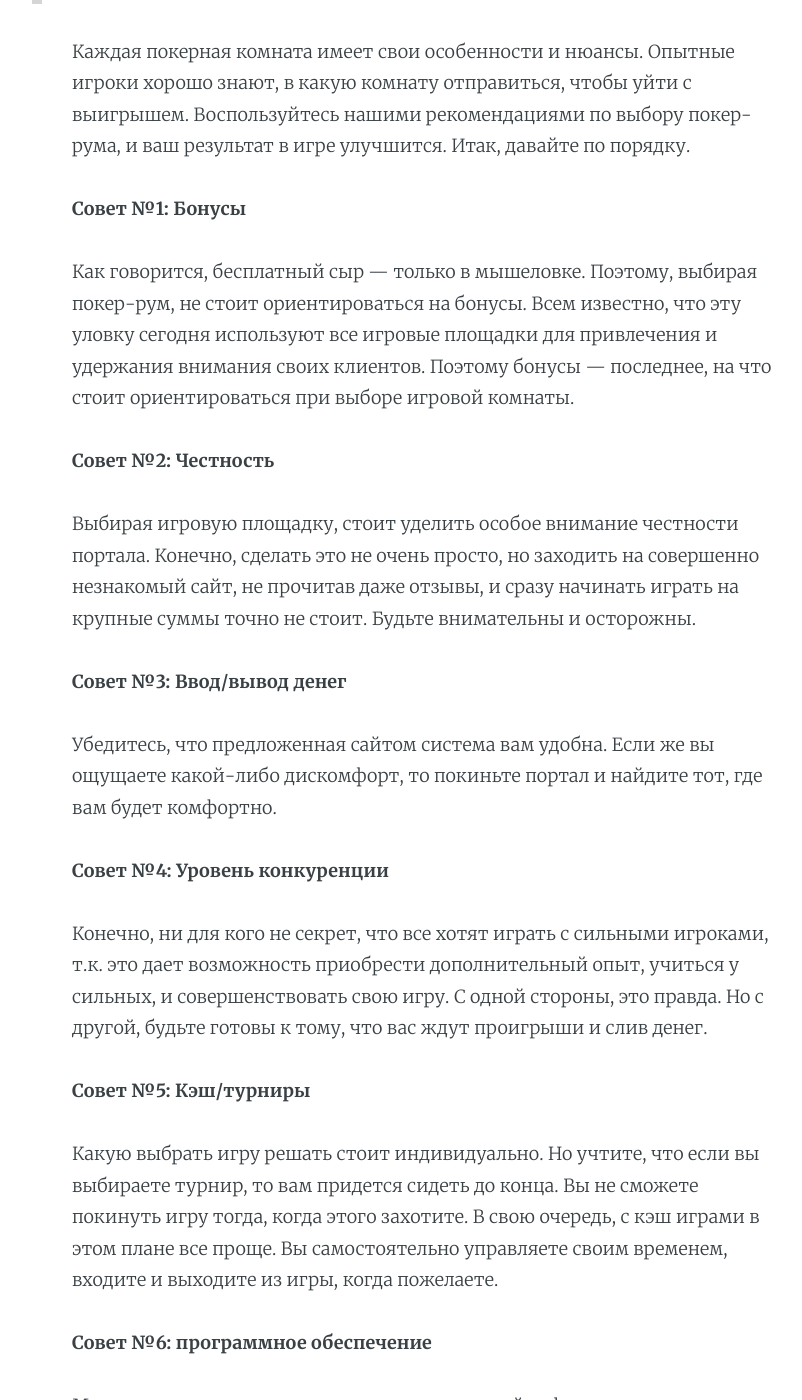
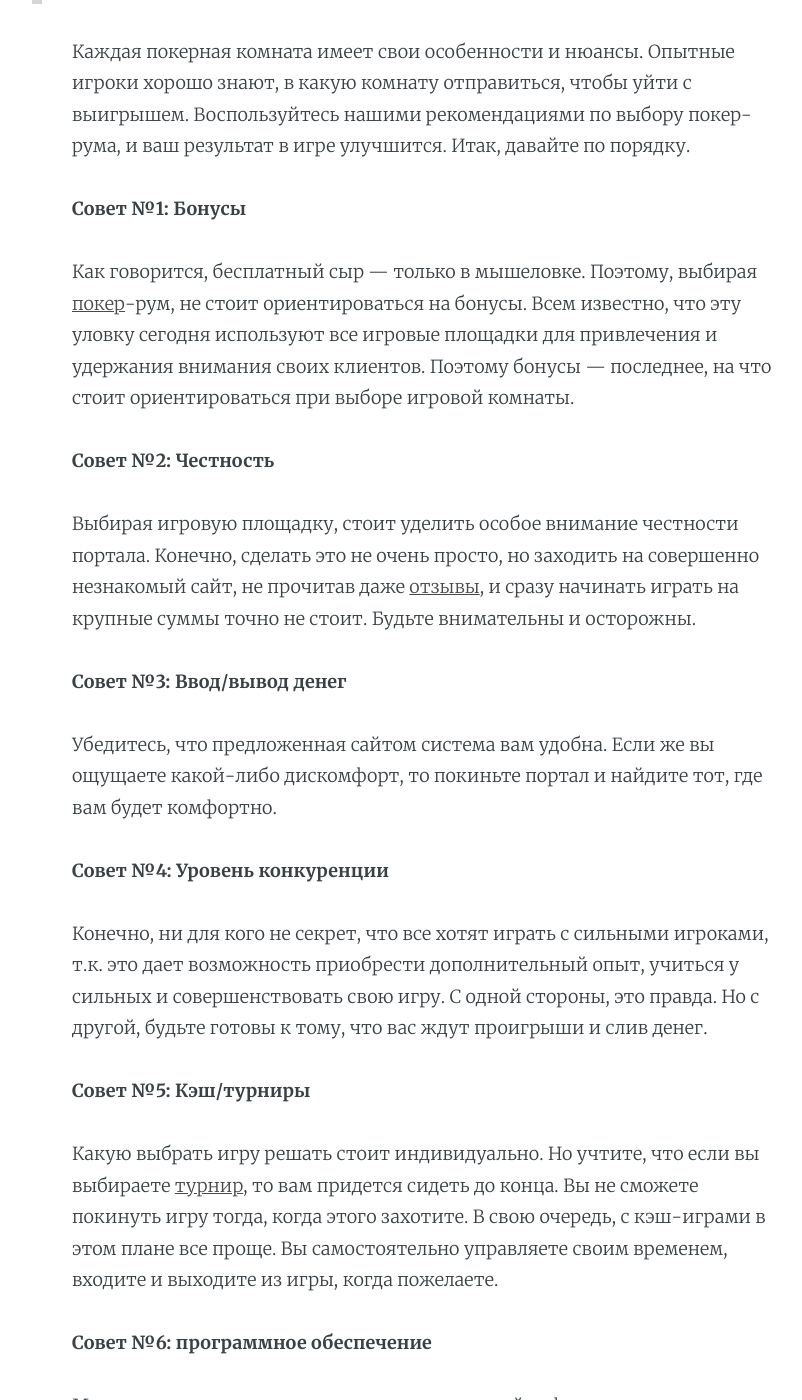
Before and after one commit to calmmoney/calmmoney.github.io, a Jekyll site: the page built from _posts/2019-02-12-poker-room.md, in a window 1280 px wide and 1400 px high, scrolled down 853 px. Shown: the whole window, without its empty margins (213-1015 px from the left). Built offline with Jekyll 4.4.1, drawn with Linux system fonts in a browser that asks for light colours; nearby versions of some CDN libraries; some of the changed lines change nothing that is shown; some of the changed text lies outside the part shown.

Commit message:
Update from Forestry.io Anastasiya Ilina updated _posts/2019-02-12-poker-room.md

```diff
--- a/_posts/2019-02-12-poker-room.md
+++ b/_posts/2019-02-12-poker-room.md
@@ -2,14 +2,14 @@
 layout: post
 cover: false
 navigation: false
-title: Советы по выбору покер рум
+title: Советы по выбору покер-рума
 date: 2019-02-12T17:25:00.000+00:00
 tags: fiction
 subclass: post tag-fiction
 author: Fishka
 
 ---
-### 7 СОВЕТОВ, КАК ВЫБРАТЬ ПОКЕР РУМ
+### 7 СОВЕТОВ, КАК ВЫБРАТЬ ПОКЕР-РУМ
 
 {% include image.html url="/assets/images/vybor_poker_ruma_cover.png" width="100%" description="Как правильно выбрать покер-рум" %}
 
@@ -17,11 +17,11 @@ author: Fishka
 
 **Совет №1: Бонусы**
 
-Как говорится, бесплатный сыр — только в мышеловке. Поэтому, выбирая покер-рум, не стоит ориентироваться на бонусы. Всем известно, что эту уловку сегодня используют все игровые площадки для привлечения и удержания внимания своих клиентов. Поэтому бонусы — последнее, на что стоит ориентироваться при выборе игровой комнаты.
+Как говорится, бесплатный сыр — только в мышеловке. Поэтому, выбирая [покер](https://cafe-inbet.com/game/y-novomatic-american-poker-ii "покер")-рум, не стоит ориентироваться на бонусы. Всем известно, что эту уловку сегодня используют все игровые площадки для привлечения и удержания внимания своих клиентов. Поэтому бонусы — последнее, на что стоит ориентироваться при выборе игровой комнаты.
 
 **Совет №2: Честность**
 
-Выбирая игровую площадку, стоит уделить особое внимание честности портала. Конечно, сделать это не очень просто, но заходить на совершенно незнакомый сайт, не прочитав даже отзывы, и сразу начинать играть на крупные суммы точно не стоит. Будьте внимательны и осторожны.
+Выбирая игровую площадку, стоит уделить особое внимание честности портала. Конечно, сделать это не очень просто, но заходить на совершенно незнакомый сайт, не прочитав даже [отзывы](https://poker.ru/poker-rumy/obzory/ "отзывы"), и сразу начинать играть на крупные суммы точно не стоит. Будьте внимательны и осторожны.
 
 **Совет №3: Ввод/вывод денег**
 
@@ -29,15 +29,15 @@ author: Fishka
 
 **Совет №4: Уровень конкуренции**
 
-Конечно, ни для кого не секрет, что все хотят играть с сильными игроками, т.к. это дает возможность приобрести дополнительный опыт, учиться у сильных, и совершенствовать свою игру. С одной стороны, это правда. Но с другой, будьте готовы к тому, что вас ждут проигрыши и слив денег.
+Конечно, ни для кого не секрет, что все хотят играть с сильными игроками, т.к. это дает возможность приобрести дополнительный опыт, учиться у сильных и совершенствовать свою игру. С одной стороны, это правда. Но с другой, будьте готовы к тому, что вас ждут проигрыши и слив денег.
 
 **Совет №5: Кэш/турниры**
 
-Какую выбрать игру решать стоит индивидуально. Но учтите, что если вы выбираете турнир, то вам придется сидеть до конца. Вы не сможете покинуть игру тогда, когда этого захотите. В свою очередь, с кэш играми в этом плане все проще. Вы самостоятельно управляете своим временем, входите и выходите из игры, когда пожелаете.
+Какую выбрать игру решать стоит индивидуально. Но учтите, что если вы выбираете [турнир](https://cafe-inbet.com/tournaments "турнир"), то вам придется сидеть до конца. Вы не сможете покинуть игру тогда, когда этого захотите. В свою очередь, с кэш-играми в этом плане все проще. Вы самостоятельно управляете своим временем, входите и выходите из игры, когда пожелаете.
 
 **Совет №6: программное обеспечение**
 
-Многие опытные игроки используют различный софт для улучшения своих результатов. К примеру, они пользуются покерными калькуляторами и пр. Если также желаете использовать дополнительные программы, то убедитесь, что в выбранном вами покер руме это разрешено.
+Многие опытные игроки используют различный [софт](https://megaobzor.com/review-Irbis-TX97.html "софт") для улучшения своих результатов. К примеру, они пользуются покерными калькуляторами и пр. Если также желаете использовать дополнительные программы, то убедитесь, что в выбранном вами покер-руме это разрешено.
 
 **Совет №7: Размер столов**
 
```
